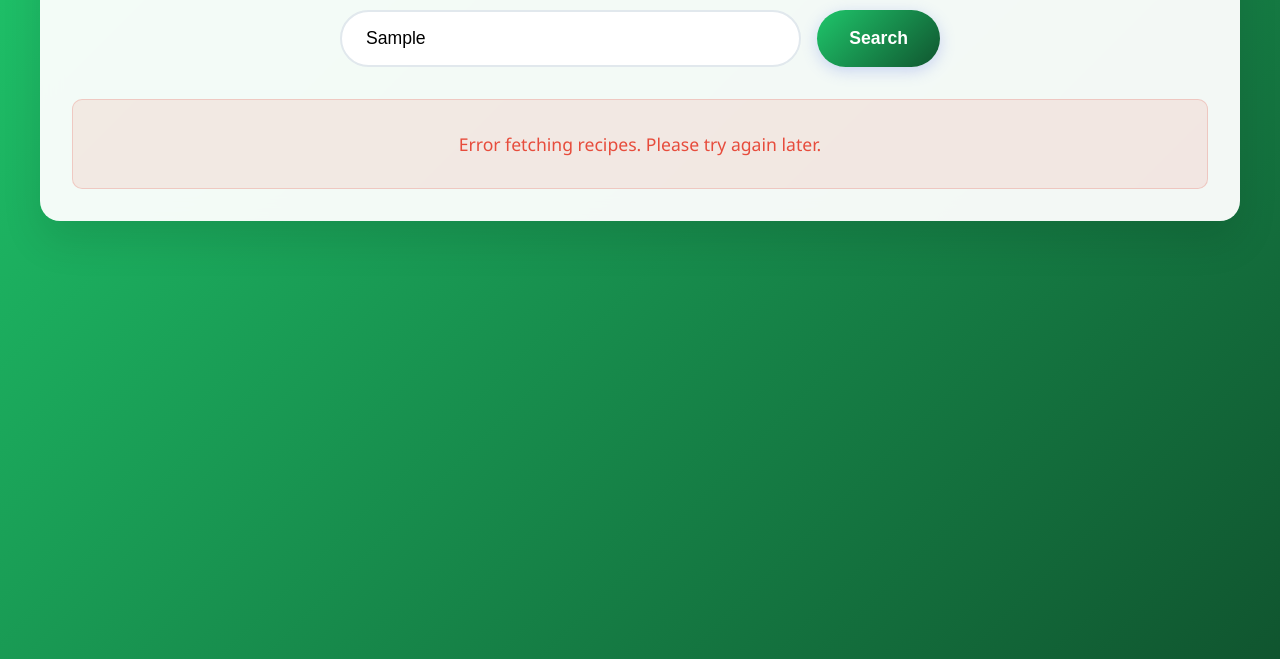
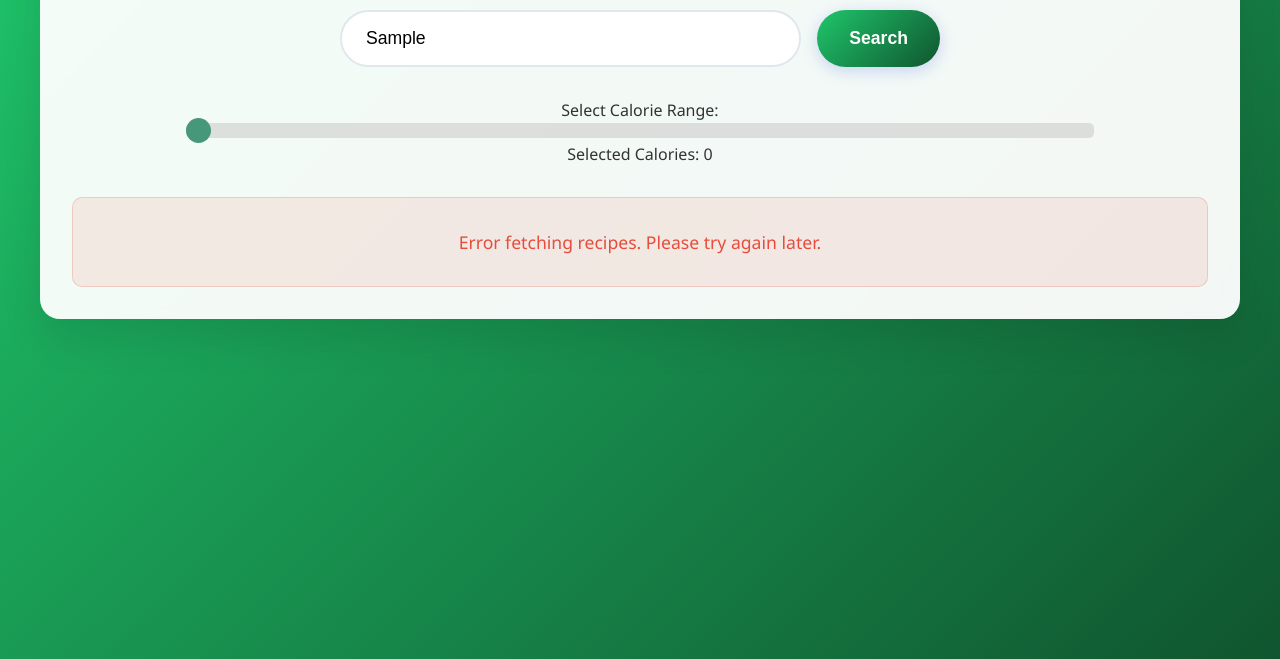
Before and after one commit to markwaldron7string/4.1-Final-Project, a plain HTML site: page index.html in a window 1280 px wide. Both pictures are taken after typing "Sample" into the empty fields and a click on the button "Search". Shown: the part 141-800 px from the top of the page. Drawn offline with Linux system fonts and the light colour scheme; no server answers.

Commit message:
update.9/30

```diff
--- /dev/null
+++ b/app.js
@@ -0,0 +1,71 @@
+      const searchInput = document.getElementById('searchInput');
+      const searchButton = document.getElementById('searchButton');
+      const resultsDiv = document.getElementById('results');
+
+      searchButton.addEventListener('click', searchRecipes);
+
+      searchInput.addEventListener('keypress', function (e) {
+        if (e.key === 'Enter') {
+          searchRecipes();
+        }
+      });
+
+      function searchRecipes() {
+        const query = searchInput.value.trim();
+        if (!query) {
+          alert('Please enter a search term.');
+          return;
+        }
+        const apiKey = '8fd10763769f47de8d36549896f64e86';
+        const apiUrl = `https://api.spoonacular.com/recipes/complexSearch?query=${encodeURIComponent(query)}&number=5&addRecipeNutrition=true&apiKey=${apiKey}`;
+
+        resultsDiv.innerHTML = '<p>Searching for recipes...</p>';
+
+        fetch(apiUrl)
+          .then(response => response.json())
+          .then(data => {
+            resultsDiv.innerHTML = '';
+            if (!data.results || data.results.length === 0) {
+              resultsDiv.innerHTML = '<div class="no-results">No recipes found. Try a different search term!</div>';
+              return;
+            }
+            data.results.forEach(recipe => {
+              const title = recipe.title;
+              const image = recipe.image;
+              let calories = '', protein = '', fat = '', carbs = '';
+              if (recipe.nutrition && recipe.nutrition.nutrients) {
+                const nutrients = recipe.nutrition.nutrients;
+                const calInfo = nutrients.find(n => n.name === 'Calories');
+                const proteinInfo = nutrients.find(n => n.name === 'Protein');
+                const fatInfo = nutrients.find(n => n.name === 'Fat');
+                const carbsInfo = nutrients.find(n => n.name === 'Carbohydrates');
+                if (calInfo) calories = Math.round(calInfo.amount) + ' ' + calInfo.unit;
+                if (proteinInfo) protein = Math.round(proteinInfo.amount) + ' ' + proteinInfo.unit;
+                if (fatInfo) fat = Math.round(fatInfo.amount) + ' ' + fatInfo.unit;
+                if (carbsInfo) carbs = Math.round(carbsInfo.amount) + ' ' + carbsInfo.unit;
+              }
+              const recipeDiv = document.createElement('div');
+              recipeDiv.className = 'recipe';
+              recipeDiv.innerHTML = `
+            <h3>${title}</h3>
+            <img src="${image}" alt="${title}">
+            <p><strong>Calories:</strong> ${calories}</p>
+            <p><strong>Carbs:</strong> ${carbs}</p>
+            <p><strong>Protein:</strong> ${protein}</p>
+            <p><strong>Fat:</strong> ${fat}</p>
+          `;
+              resultsDiv.appendChild(recipeDiv);
+            });
+          })
+          .catch(error => {
+            console.error('Error fetching recipes:', error);
+            resultsDiv.innerHTML = '<div class="error">Error fetching recipes. Please try again later.</div>';
+          });
+      }
+
+    const calorieSlider = document.getElementById('calorie-range');
+    const calorieDisplay = document.getElementById('calorie-display');
+    calorieDisplay.textContent = calorieSlider.value;
+    calorieSlider.oninput = function() {
+    calorieDisplay.textContent = this.value;
+};
--- a/index.html
+++ b/index.html
@@ -8,79 +8,20 @@
     <body>
     <div class="container">
       <h1>Recipe Search</h1>
+
+    <div id="itemsContainer">
+    </div>
       <div class="search-container">
         <input type="text" id="searchInput" placeholder="Search for delicious recipes...">
         <button id="searchButton">Search</button>
       </div>
-
+      <div class="slider-container">
+    <label for="calorie-range">Select Calorie Range:</label>
+    <input type="range" id="calorie-range" min="0" max="3000" value="0">
+    <p>Selected Calories: <span id="calorie-display">0</span></p>
+    </div>
       <div id="results"></div>
     </div>
-
-    <script>
-      const searchInput = document.getElementById('searchInput');
-      const searchButton = document.getElementById('searchButton');
-      const resultsDiv = document.getElementById('results');
-
-      searchButton.addEventListener('click', searchRecipes);
-
-      searchInput.addEventListener('keypress', function (e) {
-        if (e.key === 'Enter') {
-          searchRecipes();
-        }
-      });
-
-      function searchRecipes() {
-        const query = searchInput.value.trim();
-        if (!query) {
-          alert('Please enter a search term.');
-          return;
-        }
-        const apiKey = '8fd10763769f47de8d36549896f64e86';
-        const apiUrl = `https://api.spoonacular.com/recipes/complexSearch?query=${encodeURIComponent(query)}&number=5&addRecipeNutrition=true&apiKey=${apiKey}`;
-
-        resultsDiv.innerHTML = '<p>Searching for recipes...</p>';
-
-        fetch(apiUrl)
-          .then(response => response.json())
-          .then(data => {
-            resultsDiv.innerHTML = '';
-            if (!data.results || data.results.length === 0) {
-              resultsDiv.innerHTML = '<div class="no-results">No recipes found. Try a different search term!</div>';
-              return;
-            }
-            data.results.forEach(recipe => {
-              const title = recipe.title;
-              const image = recipe.image;
-              let calories = '', protein = '', fat = '', carbs = '';
-              if (recipe.nutrition && recipe.nutrition.nutrients) {
-                const nutrients = recipe.nutrition.nutrients;
-                const calInfo = nutrients.find(n => n.name === 'Calories');
-                const proteinInfo = nutrients.find(n => n.name === 'Protein');
-                const fatInfo = nutrients.find(n => n.name === 'Fat');
-                const carbsInfo = nutrients.find(n => n.name === 'Carbohydrates');
-                if (calInfo) calories = Math.round(calInfo.amount) + ' ' + calInfo.unit;
-                if (proteinInfo) protein = Math.round(proteinInfo.amount) + ' ' + proteinInfo.unit;
-                if (fatInfo) fat = Math.round(fatInfo.amount) + ' ' + fatInfo.unit;
-                if (carbsInfo) carbs = Math.round(carbsInfo.amount) + ' ' + carbsInfo.unit;
-              }
-              const recipeDiv = document.createElement('div');
-              recipeDiv.className = 'recipe';
-              recipeDiv.innerHTML = `
-            <h3>${title}</h3>
-            <img src="${image}" alt="${title}">
-            <p><strong>Calories:</strong> ${calories}</p>
-            <p><strong>Carbs:</strong> ${carbs}</p>
-            <p><strong>Protein:</strong> ${protein}</p>
-            <p><strong>Fat:</strong> ${fat}</p>
-          `;
-              resultsDiv.appendChild(recipeDiv);
-            });
-          })
-          .catch(error => {
-            console.error('Error fetching recipes:', error);
-            resultsDiv.innerHTML = '<div class="error">Error fetching recipes. Please try again later.</div>';
-          });
-      }
-    </script>
+      <script src="app.js"></script>
   </body>
 </html>
--- a/styles.css
+++ b/styles.css
@@ -5,7 +5,7 @@
 }
 
 body {
-          font-family: 'Segoe UI', Tahoma, Geneva, Verdana, sans-serif;
+  font-family: "Segoe UI", Tahoma, Geneva, Verdana, sans-serif;
   background: linear-gradient(135deg, #1fc66b 0%, #10552f 100%);
   min-height: 100vh;
   padding: 2rem;
@@ -83,6 +83,41 @@
   grid-template-columns: repeat(auto-fit, minmax(350px, 1fr));
   gap: 2rem;
   margin-top: 2rem;
+}
+
+.slider-container {
+  width: 80%;
+  margin: 20px auto;
+  text-align: center;
+}
+
+#calorie-range {
+  width: 100%;
+  appearance: none;
+  height: 15px;
+  border-radius: 5px;
+  background: #d3d3d3;
+  outline: none;
+  opacity: 0.7;
+  -webkit-transition: 0.2s;
+  transition: opacity 0.2s;
+}
+
+#calorie-range::-webkit-slider-thumb {
+  appearance: none;
+  width: 25px;
+  height: 25px;
+  border-radius: 50%;
+  background: #006e46;
+  cursor: pointer;
+}
+
+#calorie-range::-moz-range-thumb {
+  width: 25px;
+  height: 25px;
+  border-radius: 50%;
+  background: #04aa6d;
+  cursor: pointer;
 }
 
 .recipe {
@@ -193,7 +228,8 @@
     gap: 1rem;
   }
 
-          #searchInput, #searchButton {
+  #searchInput,
+  #searchButton {
     padding: 0.8rem 1.2rem;
     font-size: 1rem;
   }
```
Lines whose indentation alone changed are shown as unchanged.
